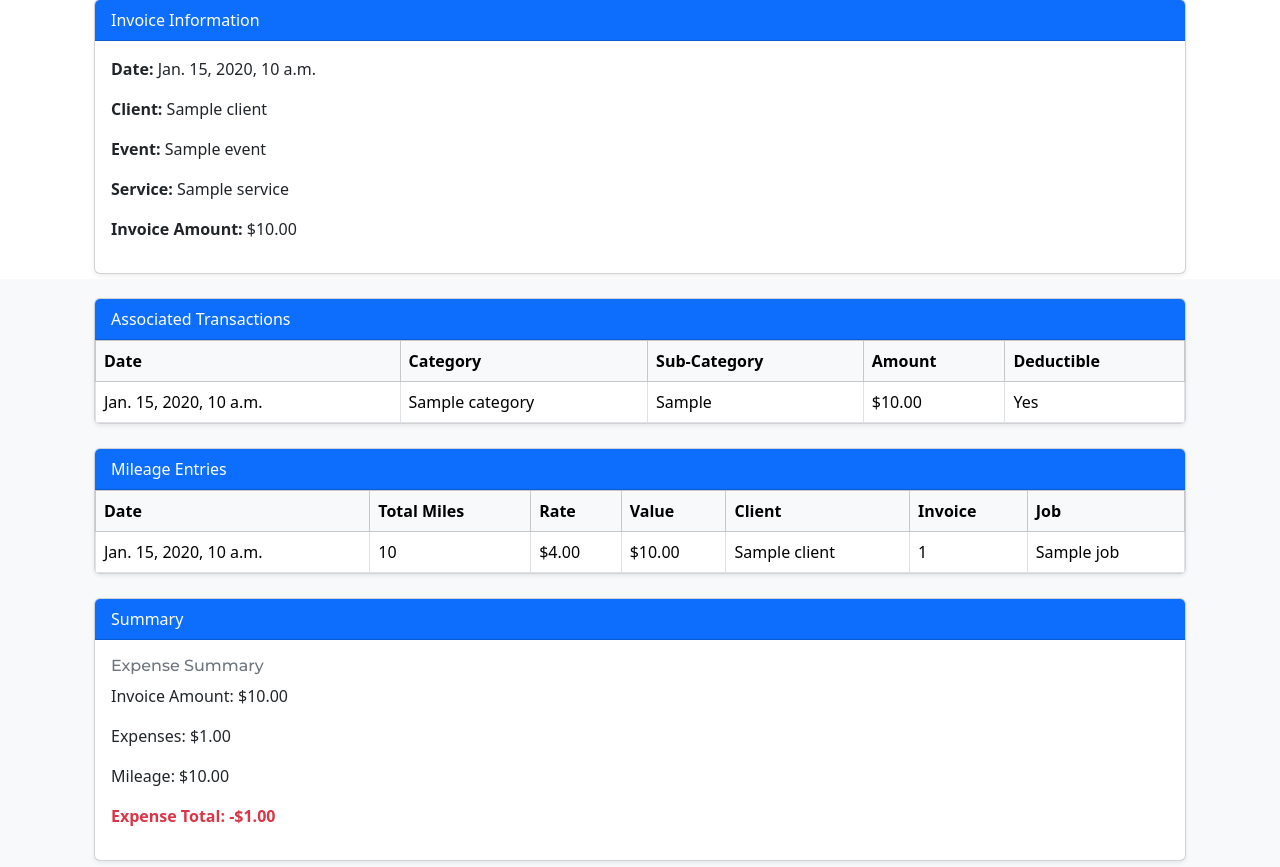
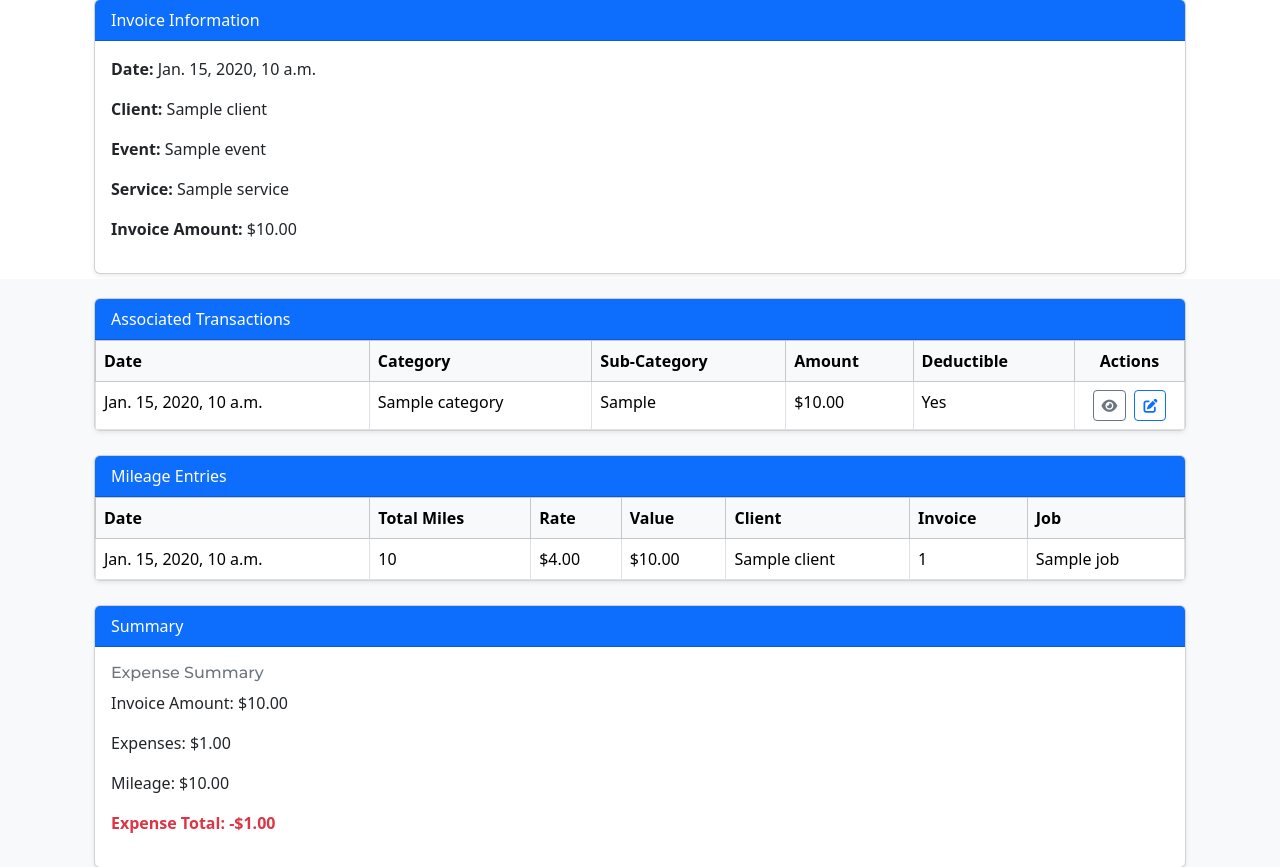
Before and after one commit to Tom-Stout325/heroku-12bytes, a Django app: template money/templates/money/invoice_review.html in a window 1280 px wide. Shown: the part 521-1388 px from the top of the page. Run offline with Django 5.2, Linux system fonts and the light colour scheme; the template is opened without the code that fills it: most values are stand-ins (such as "Sample title", 1, 10 or a date in 2020); some libraries are stand-ins or nearby versions.

Commit message:
updated invoice review  view

```diff
--- a/money/templates/money/invoice_review.html
+++ b/money/templates/money/invoice_review.html
@@ -47,8 +47,10 @@
               <th>Sub-Category</th>
               <th>Amount</th>
               <th>Deductible</th>
+              <th class="text-center" style="width:110px;">Actions</th>
             </tr>
           </thead>
+
           <tbody>
             {% for t in transactions %}
             <tr>
@@ -70,11 +72,22 @@
                   Yes
                 {% endif %}
               </td>
+
+              <!-- Actions -->
+              <td class="text-center">
+                <a href="{% url 'transaction_detail' t.pk %}" class="btn btn-sm btn-outline-secondary me-1" title="View Transaction" aria-label="View Transaction">
+                  <i class="fas fa-eye"></i>
+                </a>
+                <a href="{% url 'edit_transaction' t.pk %}" class="btn btn-sm btn-outline-primary" title="Edit Transaction" aria-label="Edit Transaction">
+                  <i class="fas fa-edit"></i>
+                </a>
+              </td>
             </tr>
             {% empty %}
-            <tr><td colspan="5" class="text-center">No transactions found.</td></tr>
+            <tr><td colspan="6" class="text-center">No transactions found.</td></tr>
             {% endfor %}
           </tbody>
+
         </table>
       </div>
     </div>
```
